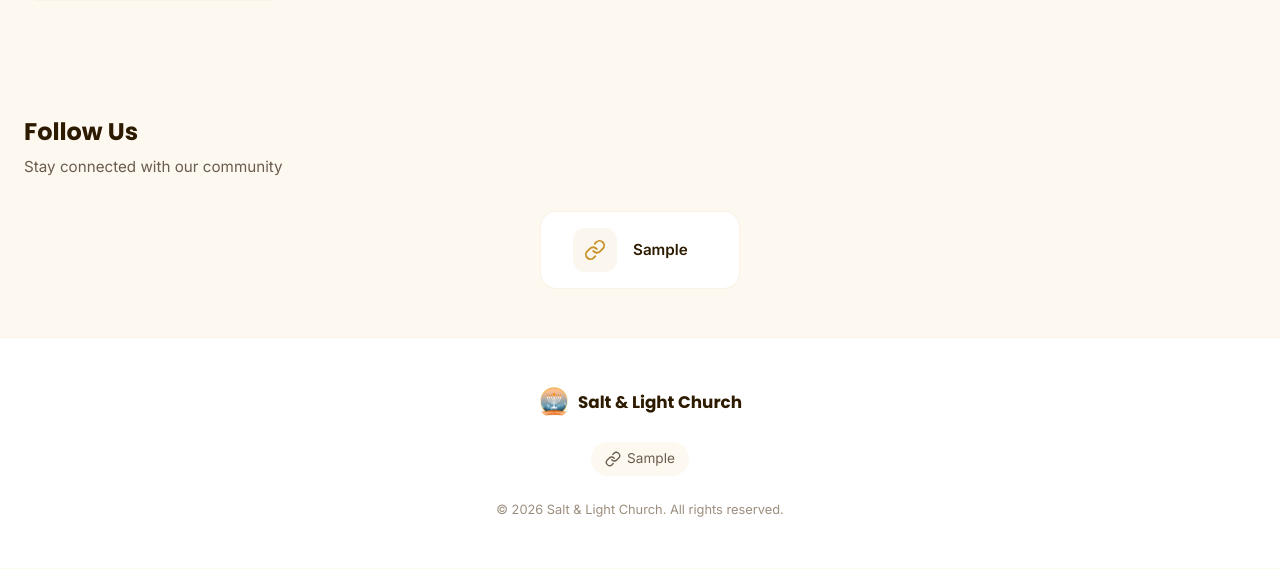
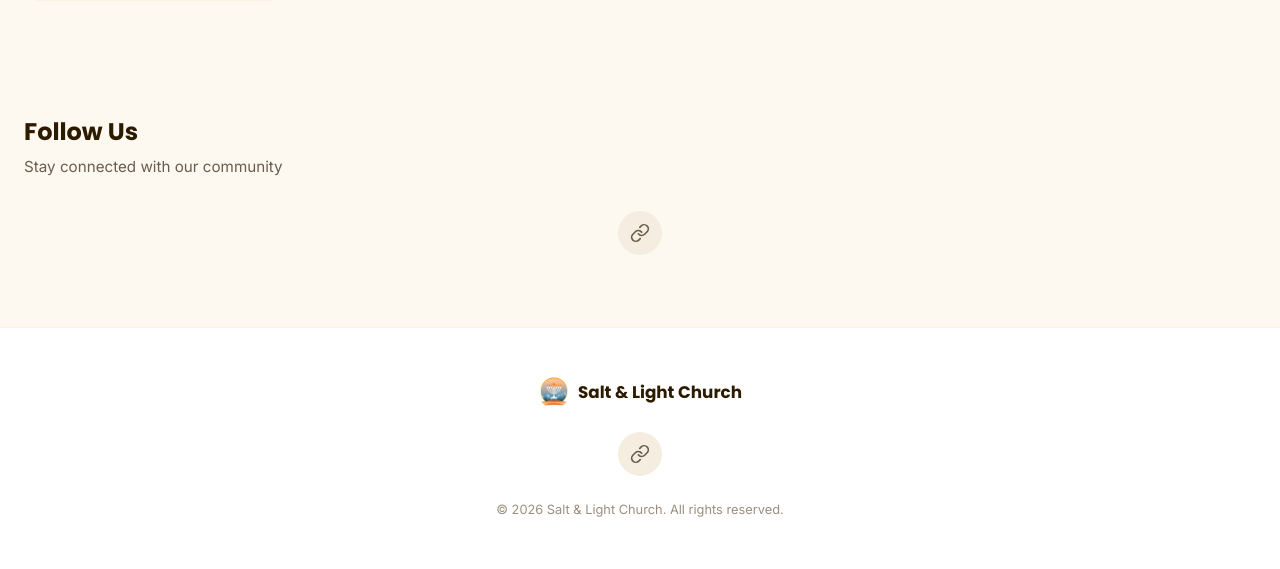
Before and after one commit to saltandlightchurch413-ui/Salt-and-Light, a Flask app: page / in a window 1280 px wide. Shown: the part 1201-1770 px from the top of the page. Run offline with Flask 3, Linux system fonts and the light colour scheme; data comes from the database, SQL or seed files in the repository; tables that the repository leaves empty hold one stand-in row (values such as "Sample post").

Commit message:
UI: Update social icons to icon-only style and add global back button to navbar

```diff
--- a/static/css/style.css
+++ b/static/css/style.css
@@ -528,6 +528,27 @@ body {
     margin-left: var(--space-sm);
 }
 
+.nav-back-btn {
+    align-items: center;
+    justify-content: center;
+    width: 40px;
+    height: 40px;
+    border-radius: var(--radius-sm);
+    color: var(--text-secondary);
+    transition: all var(--duration) var(--ease);
+    margin-right: -4px; /* snug to logo */
+}
+
+.nav-back-btn:hover {
+    background: var(--primary-bg);
+    color: var(--primary);
+}
+
+.nav-back-btn svg {
+    width: 22px;
+    height: 22px;
+}
+
 .mobile-menu-btn {
     display: none;
     width: 40px;
@@ -2457,23 +2478,25 @@ body {
 .footer-link {
     display: flex;
     align-items: center;
-    gap: 6px;
-    padding: 6px 14px;
-    border-radius: var(--radius-full);
-    font-size: 0.85rem;
+    justify-content: center;
+    width: 44px;
+    height: 44px;
+    border-radius: 50%;
     color: var(--text-secondary);
-    background: var(--bg);
+    background: var(--bg-alt);
     transition: all var(--duration) var(--ease);
 }
 
 .footer-link:hover {
-    background: var(--primary-bg);
-    color: var(--primary);
+    background: var(--primary);
+    color: white;
+    transform: translateY(-2px);
+    box-shadow: var(--shadow-sm);
 }
 
 .footer-link svg {
-    width: 16px;
-    height: 16px;
+    width: 20px;
+    height: 20px;
 }
 
 .footer-copy {
--- a/static/js/app.js
+++ b/static/js/app.js
@@ -68,9 +68,8 @@ const App = {
             const container = document.getElementById('footer-social-links');
             if (container && data.links.length > 0) {
                 container.innerHTML = data.links.map(link =>
-                    `<a href="${Utils.ensureAbsoluteUrl(link.url)}" target="_blank" rel="noopener" class="footer-link">
+                    `<a href="${Utils.ensureAbsoluteUrl(link.url)}" target="_blank" rel="noopener" class="footer-link" title="${Utils.escapeHtml(link.platform)}">
                         <i data-lucide="${Utils.getSocialIcon(link.platform)}"></i>
-                        ${Utils.escapeHtml(link.platform)}
                     </a>`
                 ).join('');
                 if (window.lucide) lucide.createIcons({ nodes: [container] });
@@ -106,6 +105,16 @@ const App = {
 
         // Close search dropdown
         Search.hideDropdown();
+
+        // Handle Back button visibility
+        const backBtn = document.getElementById('nav-back-btn');
+        if (backBtn) {
+            if (path === '/' || path === '') {
+                backBtn.style.display = 'none';
+            } else {
+                backBtn.style.display = 'flex';
+            }
+        }
 
         // Route
         if (path === '/' || path === '') {
@@ -297,13 +306,10 @@ const App = {
                         <p class="section-subtitle">Stay connected with our community</p>
                     </div>
                 </div>
-                <div class="social-cards">
+                <div class="footer-links" style="margin-top: var(--space-lg);">
                     ${data.links.map(link => `
-                        <a href="${Utils.ensureAbsoluteUrl(link.url)}" target="_blank" rel="noopener" class="social-card">
-                            <div class="social-card-icon ${Utils.getSocialClass(link.platform)}">
-                                <i data-lucide="${Utils.getSocialIcon(link.platform)}"></i>
-                            </div>
-                            <span class="social-card-name">${Utils.escapeHtml(link.platform)}</span>
+                        <a href="${Utils.ensureAbsoluteUrl(link.url)}" target="_blank" rel="noopener" class="footer-link" title="${Utils.escapeHtml(link.platform)}">
+                            <i data-lucide="${Utils.getSocialIcon(link.platform)}"></i>
                         </a>
                     `).join('')}
                 </div>
--- a/templates/base.html
+++ b/templates/base.html
@@ -32,6 +32,9 @@
     <!-- Navbar -->
     <nav id="navbar" class="navbar">
         <div class="navbar-inner">
+            <button class="nav-back-btn" id="nav-back-btn" onclick="history.back()" aria-label="Go Back" style="display: none;">
+                <i data-lucide="arrow-left"></i>
+            </button>
             <a href="#/" class="navbar-brand" id="nav-brand">
                 <div class="brand-icon" id="brand-logo-container">
                     <img src="/static/images/logo.png" alt="Salt & Light Church Logo">
```
